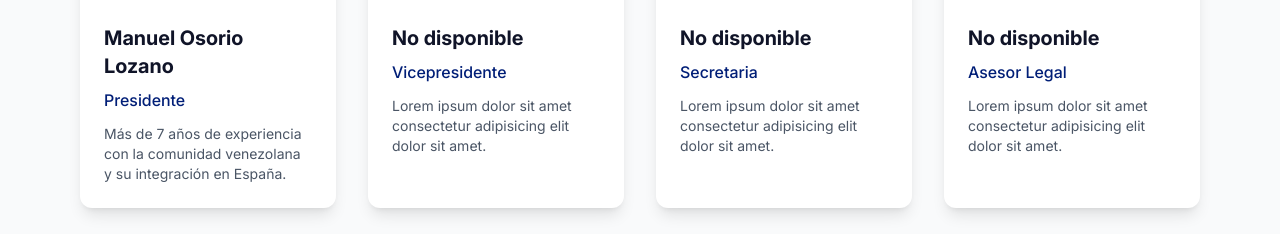
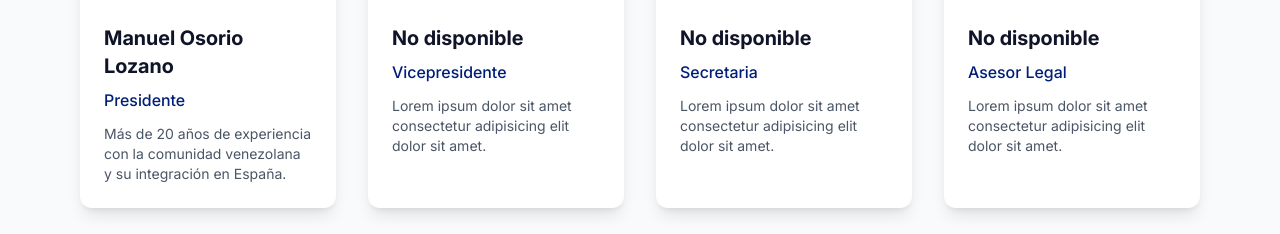
Before and after one commit to eliasosoriio/asovedra.org, a React (Vite) app: page /sobre-nosotros in a window 1280 px wide. Shown: the part 3940-4174 px from the top of the page. Built offline with nearby package versions, Linux system fonts and the light colour scheme; what @midudev/tailwind-animations would draw is missing.

Commit message:
update: fix data

```diff
--- a/src/components/layout/Hero.jsx
+++ b/src/components/layout/Hero.jsx
@@ -17,7 +17,7 @@ function Hero() {
             <h1 className="text-white text-center font-bold text-6xl md:text-6xl lg:text-7xl mb-8 md:mb-6 leading-tight">Asovedra</h1>
             <p className="text-white/90 text-lg md:text-xl lg:text-2xl mb-8 max-w-3xl mx-auto leading-relaxed">
                Tu aliado en España. Brindamos apoyo integral a la comunidad
-               iberoamericana con servicios especializados en migración, empleo y
+               iberoamericana con servicios especializados en migración, empleo e
                integración social.
             </p>
          </div>
--- a/src/pages/About.jsx
+++ b/src/pages/About.jsx
@@ -9,7 +9,7 @@ function About() {
       name: "Manuel Osorio Lozano",
       position: "Presidente",
       image: "https://i.ytimg.com/vi/1lUMjHbRK08/maxresdefault.jpg",
-      description: "Más de 7 años de experiencia con la comunidad venezolana y su integración en España."
+      description: "Más de 20 años de experiencia con la comunidad venezolana y su integración en España."
     },
     {
       name: "No disponible",
```
